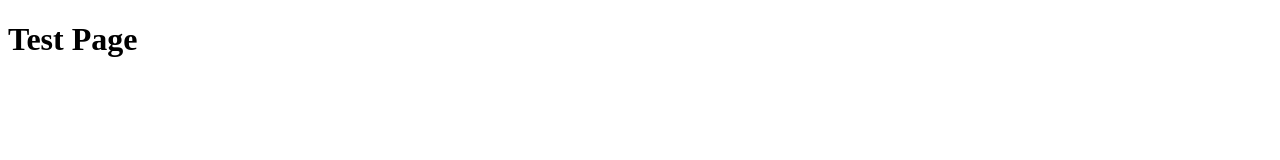
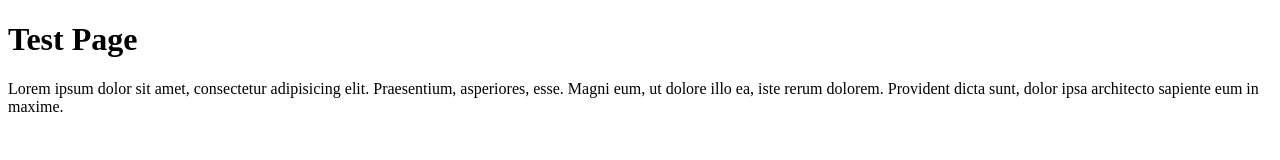
Before and after one commit to gdlnam2020/gdlnam2020.github.io, a plain HTML site: page index.html in a window 1280 px wide. Drawn offline with Linux system fonts and the light colour scheme.

Commit message:
Update index.html

```diff
--- a/index.html
+++ b/index.html
@@ -7,6 +7,7 @@
 <body>
 
    <h1>Test Page</h1>
+   <p>Lorem ipsum dolor sit amet, consectetur adipisicing elit. Praesentium, asperiores, esse. Magni eum, ut dolore illo ea, iste rerum dolorem. Provident dicta sunt, dolor ipsa architecto sapiente eum in maxime.</p>
 
 </body>
 </html>
```
